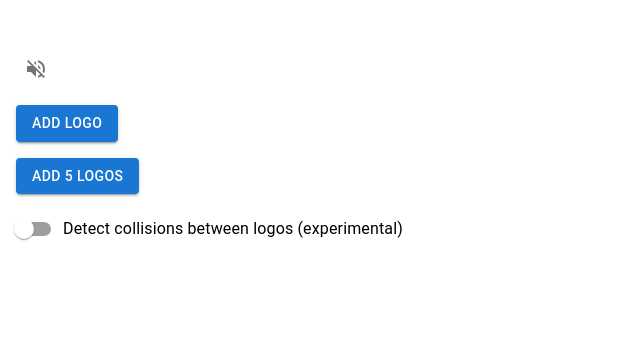
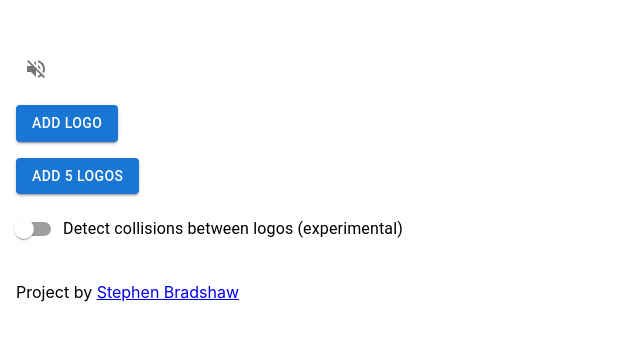
Before and after one commit to thatrobotdev/dvd-logo-simulator, a React (Create React App) app: page / in a window 1280 px wide. Shown: the part 467-808 px from the top of the page, without its empty margins (0-640 px from the left). Built offline with nearby package versions, Linux system fonts and the light colour scheme; no server answers; the HTML template or start-up script is replaced by a standard one.

Commit message:
Extract components

```diff
--- a/src/App.tsx
+++ b/src/App.tsx
@@ -1,16 +1,16 @@
+import {useEffect, useRef, useState} from "react";
+import styled from "styled-components";
+import * as Tone from "tone";
+import {Sampler} from "tone";
 import Canvas from "./Canvas";
-import useLogoAnimation from "./useLogoAnimation";
-import DVDlogo from "./DVDLogo.png";
-import {useEffect, useRef, useState} from "react";
-import {Sampler} from "tone";
 import click from "./click.wav";
 import click2 from "./click2.wav";
-import * as Tone from "tone";
-import IconButton from "@mui/material/IconButton";
-import VolumeOff from "@mui/icons-material/VolumeOff";
-import VolumeUp from "@mui/icons-material/VolumeUp";
-import {Button, FormControlLabel, Switch} from "@mui/material";
-import styled from "styled-components";
+import Author from "./components/Author";
+import Controls from "./components/Controls";
+import MuteButton from "./components/MuteButton";
+import SourceImage from "./components/SourceImage";
+import useLogoAnimation from "./useLogoAnimation";
+
 interface AppContainerProps {
   isIframe: boolean;
 }
@@ -21,21 +21,6 @@ const AppContainer = styled.div<AppContainerProps>`
 
 const CanvasContainer = styled.div`
   position: relative;
-`;
-
-const Buttons = styled.div`
-  display: flex;
-  flex-direction: column;
-  align-items: flex-start;
-  gap: 1rem;
-  margin-top: 1rem;
-`;
-
-const MuteButton = styled(IconButton)`
-  position: absolute;
-  right: 0;
-  bottom: 0;
-  color: white;
 `;
 
 const App = () => {
@@ -110,42 +95,17 @@ const App = () => {
           }}
           sampler={samplerRef.current}
         />
-        <MuteButton
-          onClick={toggleMute}
-          aria-label={isMuted ? "Unmute" : "Mute"}
-        >
-          {isMuted ? <VolumeOff /> : <VolumeUp />}
-        </MuteButton>
+        <MuteButton toggleMute={toggleMute} isMuted={isMuted} />
       </CanvasContainer>
-      <Buttons>
-        <Button onClick={addLogo} variant="contained">
-          Add logo
-        </Button>
-        <Button onClick={() => spawnN(5)} variant="contained">
-          Add 5 logos
-        </Button>
-        <FormControlLabel
-          control={
-            <Switch
-              checked={isDetectCollisions}
-              onChange={toggleDetectCollisions}
-            />
-          }
-          label="Detect collisions between logos (experimental)"
-        />
-      </Buttons>
-      <div style={{display: "none"}}>
-        {/* Alt not needed, img is just a source for the canvas */}
-        {/* eslint-disable-next-line jsx-a11y/alt-text */}
-        <img
-          id="DVDlogo"
-          src={DVDlogo}
-          width="128"
-          height="62"
-          ref={logoRef}
-          onLoad={onImgLoad}
-        />
-      </div>
+      <Controls
+        addLogo={addLogo}
+        spawnN={spawnN}
+        isDetectCollisions={isDetectCollisions}
+        toggleDetectCollisions={toggleDetectCollisions}
+      />
+
+      {!isIframe ? <Author /> : null}
+      <SourceImage logoRef={logoRef} onImgLoad={onImgLoad} />
     </AppContainer>
   );
 };
--- /dev/null
+++ b/src/components/Author.tsx
@@ -0,0 +1,22 @@
+import styled from "styled-components";
+
+const P = styled.p`
+  margin-top: 2rem;
+`;
+
+const Author = () => {
+  return (
+    <P>
+      Project by{" "}
+      <a
+        href="https://www.stephenbradshaw.dev"
+        target="_blank"
+        rel="noopener noreferrer"
+      >
+        Stephen Bradshaw
+      </a>
+    </P>
+  );
+};
+
+export default Author;
--- /dev/null
+++ b/src/components/Controls.tsx
@@ -0,0 +1,46 @@
+import { Button, FormControlLabel, Switch } from "@mui/material";
+import styled from "styled-components";
+
+const ControlsContainer = styled.div`
+  display: flex;
+  flex-direction: column;
+  align-items: flex-start;
+  gap: 1rem;
+  margin-top: 1rem;
+`;
+
+interface Props {
+  addLogo: () => void;
+  spawnN: (n: number) => void;
+  isDetectCollisions: boolean;
+  toggleDetectCollisions: () => void;
+}
+
+const Controls = ({
+  addLogo,
+  spawnN,
+  isDetectCollisions,
+  toggleDetectCollisions,
+}: Props) => {
+  return (
+    <ControlsContainer>
+      <Button onClick={addLogo} variant="contained">
+        Add logo
+      </Button>
+      <Button onClick={() => spawnN(5)} variant="contained">
+        Add 5 logos
+      </Button>
+      <FormControlLabel
+        control={
+          <Switch
+            checked={isDetectCollisions}
+            onChange={toggleDetectCollisions}
+          />
+        }
+        label="Detect collisions between logos (experimental)"
+      />
+    </ControlsContainer>
+  );
+};
+
+export default Controls;
--- /dev/null
+++ b/src/components/MuteButton.tsx
@@ -0,0 +1,29 @@
+import VolumeOff from "@mui/icons-material/VolumeOff";
+import VolumeUp from "@mui/icons-material/VolumeUp";
+import {IconButton} from "@mui/material";
+import styled from "styled-components";
+
+const ButtonElement = styled(IconButton)`
+  position: absolute;
+  right: 0;
+  bottom: 0;
+  color: white;
+`;
+
+interface Props {
+  toggleMute: () => void;
+  isMuted: boolean;
+}
+
+const MuteButton = ({toggleMute, isMuted}: Props) => {
+  return (
+    <ButtonElement
+      onClick={toggleMute}
+      aria-label={isMuted ? "Unmute" : "Mute"}
+    >
+      {isMuted ? <VolumeOff /> : <VolumeUp />}
+    </ButtonElement>
+  );
+};
+
+export default MuteButton;
--- /dev/null
+++ b/src/components/SourceImage.tsx
@@ -0,0 +1,26 @@
+import {MutableRefObject} from "react";
+import DVDlogo from "./DVDLogo.png";
+
+interface Props {
+  logoRef: MutableRefObject<null>;
+  onImgLoad: () => void;
+}
+
+const SourceImage = ({logoRef, onImgLoad}: Props) => {
+  return (
+    <div style={{display: "none"}}>
+      {/* Alt not needed, img is just a source for the canvas */}
+      {/* eslint-disable-next-line jsx-a11y/alt-text */}
+      <img
+        id="DVDlogo"
+        src={DVDlogo}
+        width="128"
+        height="62"
+        ref={logoRef}
+        onLoad={onImgLoad}
+      />
+    </div>
+  );
+};
+
+export default SourceImage;
```
